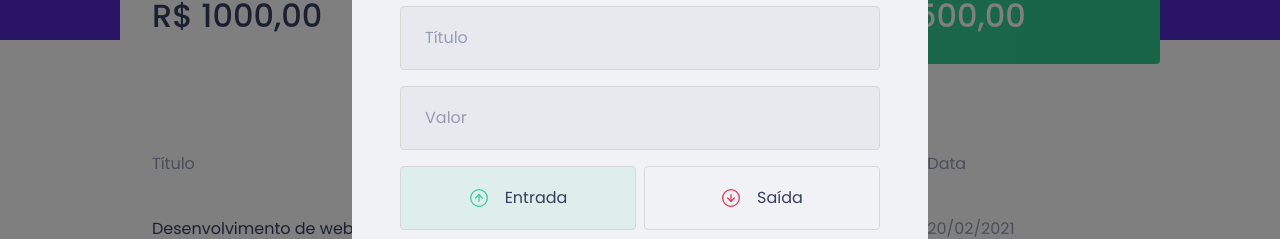
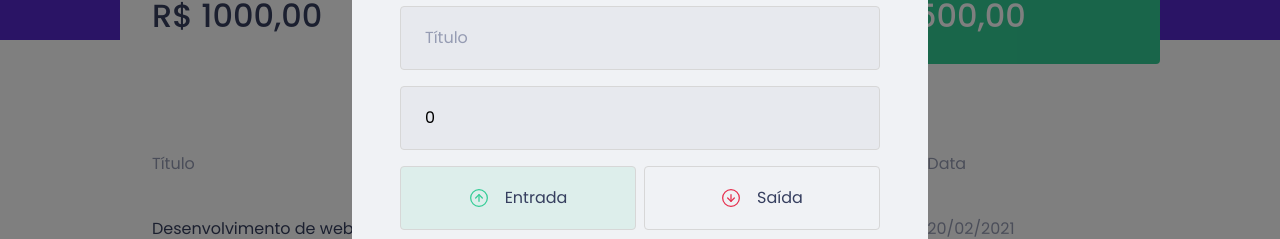
Before and after one commit to wanderson648/projeto-ignite-dtmoney, a React (Create React App) app: page / in a window 1280 px wide. Both pictures are taken after a click on the button "Nova transação". Shown: the part 232-471 px from the top of the page. Built offline with nearby package versions, Linux system fonts and the light colour scheme; no server answers; what miragejs would draw is missing.

Commit message:
Salvando dados do form

```diff
--- a/src/components/NewTransactionModal/index.tsx
+++ b/src/components/NewTransactionModal/index.tsx
@@ -1,4 +1,4 @@
-import { useState } from 'react';
+import { FormEvent, useState } from 'react';
 import Modal from 'react-modal';
 import { Container, TransactionTypeContainer, RadioBox } from './styles';
 import closeImg from '../../assets/close.svg';
@@ -12,7 +12,21 @@
 }
 
 export function NewTransactionModal({ isOpen, onRequestClose }: NewTransactionModalProps) {
+  const [title, setTitle] = useState('')
+  const [value, setValue] = useState(0)
+  const [category, setCategory] = useState('')
+
   const [type, setType] = useState('deposit');
+
+  function handleCreateNewTransaction(event: FormEvent) {
+    event.preventDefault();
+    console.log(
+      title,
+      value,
+      category
+    )
+
+  }
 
 
    return (
@@ -31,16 +45,20 @@
           <img src={closeImg} alt="Fechar o modal"/>
         </button>
 
-        <Container>
+        <Container onSubmit={handleCreateNewTransaction}>
           <h2>Cadastrar Transação</h2>
 
           <input
             placeholder="Título"
+            value={title}
+            onChange={event => setTitle(event.target.value)}
           />
 
           <input
             type="number"
             placeholder="Valor"
+            value={value}
+            onChange={event => setValue(Number(event.target.value))}
           />
 
           <TransactionTypeContainer>
@@ -67,6 +85,8 @@
 
           <input
             placeholder="Categoria"
+            value={category}
+            onChange={event => setCategory(event.target.value)}
           />
 
           <button type="submit">
```
